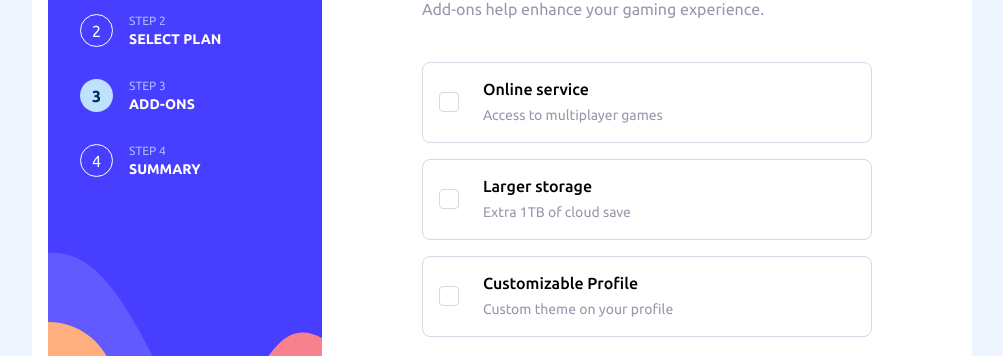
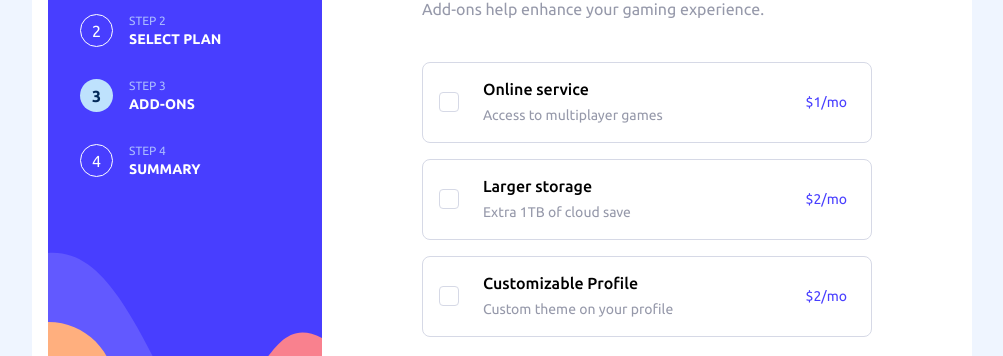
Before and after one commit to Paul-Blankson/lorem-gaming-ngrx, an Angular app: page /sign-up/add-ons in a window 1280 px wide. Shown: the part 207-563 px from the top of the page, without its empty margins (138-1141 px from the left). Built offline with nearby package versions, Linux system fonts and the light colour scheme.

Commit message:
refactor: used isYearly to dynamically display durations for payments

```diff
--- a/src/app/components/add-ons/add-ons.component.html
+++ b/src/app/components/add-ons/add-ons.component.html
@@ -25,7 +25,7 @@
             <p class="add__ons-paragrah">{{ addOn.description }}</p>
           </div>
         </div>
-        <p class="add__ons-price">{{ addOn.price }}</p>
+        <p class="add__ons-price">{{ isYearly ? (addOn.yearlyPrice | currency:'USD':'symbol':'1.0-1') + '/yr' : (addOn.monthlyPrice | currency:'USD':'symbol':'1.0-1') + '/mo' }}</p>
       </div>
       }
     </div>
```
